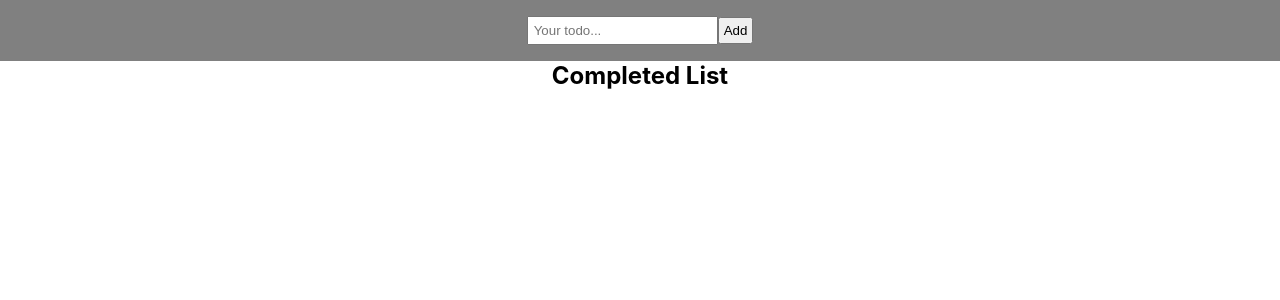
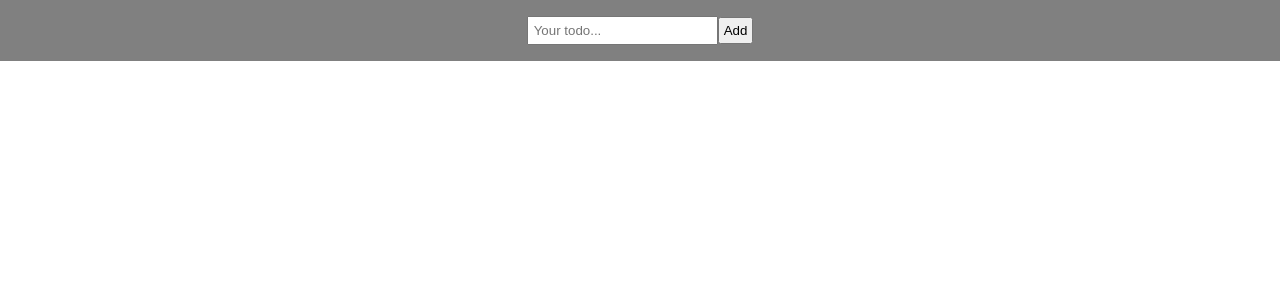
Before and after one commit to hugh-burgess/Done-and-Pending-App, a React (Create React App) app: page / in a window 1280 px wide. Shown: the top 300 px of the page. Built offline with nearby package versions, Linux system fonts and the light colour scheme.

Commit message:
status in console
made a status log of elements, and an array that corresponds

```diff
--- a/src/App.js
+++ b/src/App.js
@@ -9,12 +9,12 @@ export default function App() {
 
   function handleDeleteToDo(name) {
     const NewToDoName = toDoBox.filter((toDoBox) => toDoBox.name !== name);
-
     setToDoBox(NewToDoName);
   }
 
   function handleAddToDo(inputName) {
     console.clear();
+
     const NewToDoName = [
       ...toDoBox,
       {
@@ -26,7 +26,9 @@ export default function App() {
     for (let i = 0; i < NewToDoName.length; i++) {
       if (NewToDoName[i].isComplete === false) {
         console.log(`${NewToDoName[i].name} is pending`);
-      }
+      } else {
+      console.log(`${NewToDoName[i].name} is completed`)
+    }
       setToDoBox(NewToDoName);
     }
     console.log(NewToDoName);
@@ -35,6 +37,7 @@ export default function App() {
   function handleToggle(name) {
     const NewToDoName = toDoBox.map((input) => {
       if (input.name === name) {
+        console.log("done");
         return {
           ...input,
           isComplete: !input.isComplete,
@@ -43,18 +46,8 @@ export default function App() {
         return input;
       }
     });
+
     setToDoBox(NewToDoName);
-  }
-
-  function CompletedList({ value }) {
-    return (
-      <div className="completedList">
-        <h2>Completed List</h2>
-        <ul className="ulCompletedList">
-          <li>{value}</li>
-        </ul>
-      </div>
-    );
   }
 
   return (
@@ -65,7 +58,6 @@ export default function App() {
         handleToggle={handleToggle}
         handleDeleteToDo={handleDeleteToDo}
       />
-      <CompletedList />
     </div>
   );
 }
```
